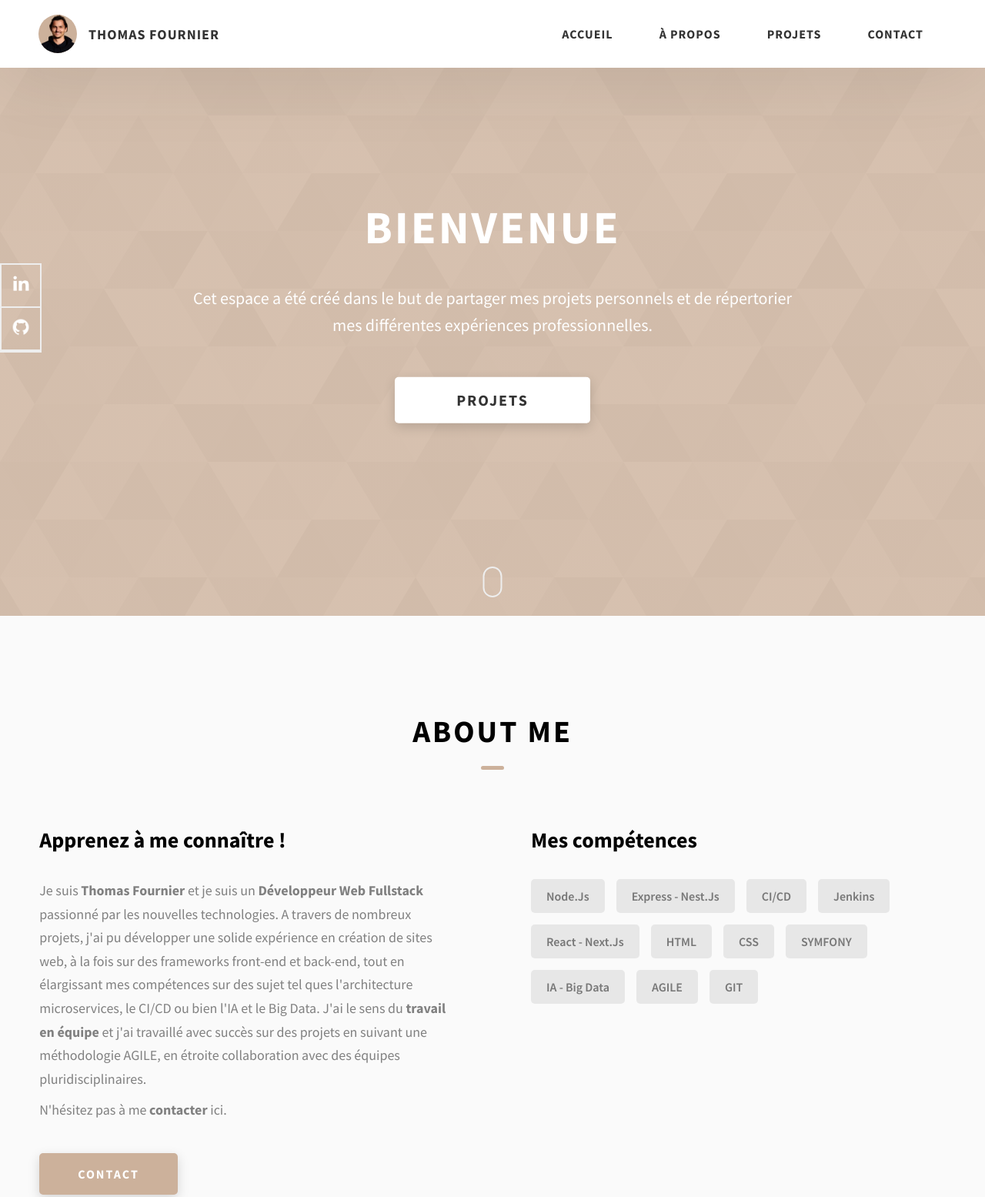
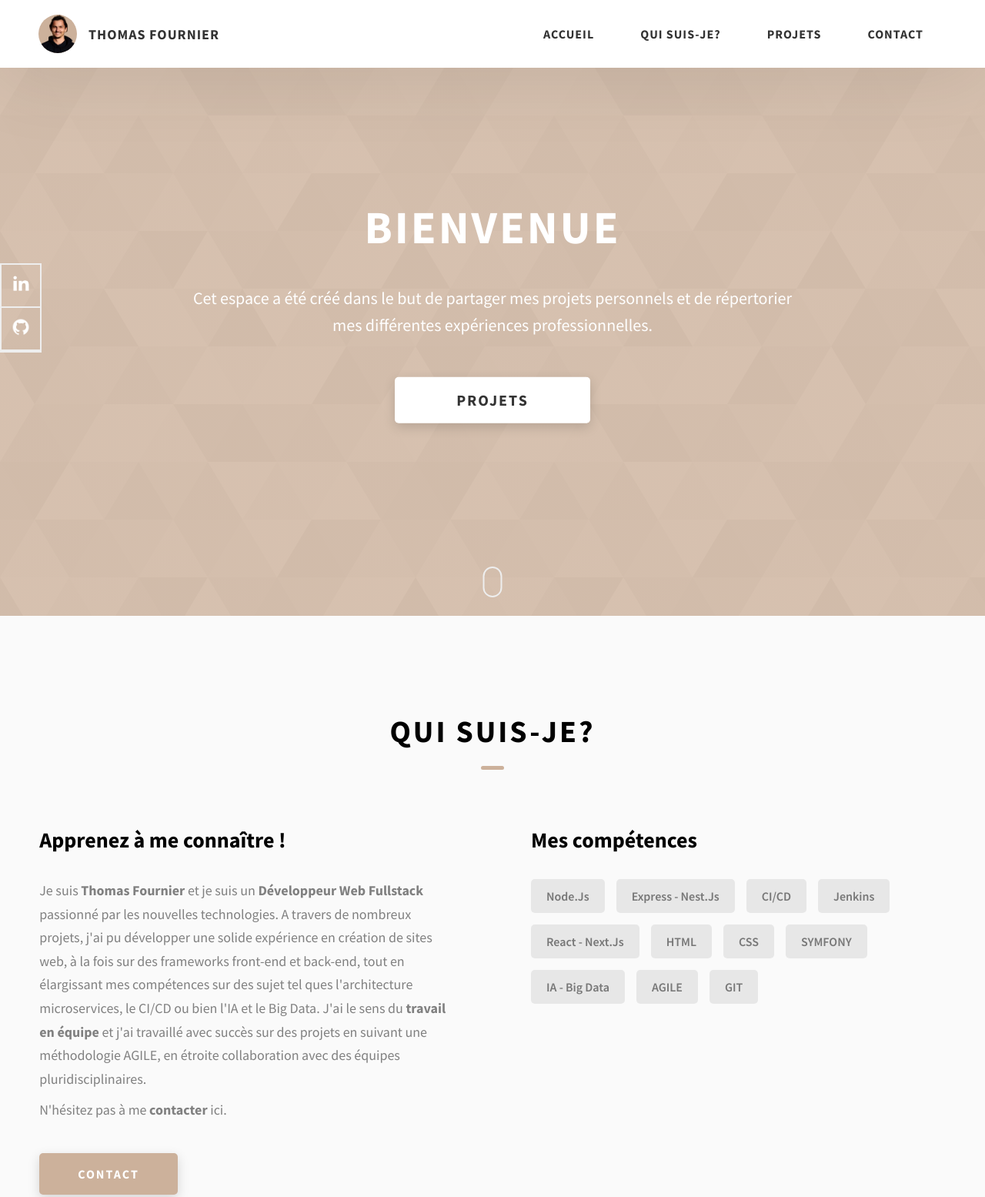
Before and after one commit to ThomasFournierEpitech/ThomasFournierepitech.github.io, a website: page index.html in a window 1280 px wide. Shown: the top 1555 px of the page at 77% size. Drawn offline with Linux system fonts and the light colour scheme.

Commit message:
change about me to Qui suis-je ?

```diff
--- a/index.html
+++ b/index.html
@@ -35,7 +35,7 @@
               <a href="./index.html" class="header__link"> Accueil </a>
             </li>
             <li class="header__link-wrapper">
-              <a href="./index.html#about" class="header__link">À Propos </a>
+              <a href="./index.html#about" class="header__link">Qui suis-je? </a>
             </li>
             <li class="header__link-wrapper">
               <a href="./index.html#projects" class="header__link">
@@ -68,7 +68,7 @@
             </li>
 
             <li class="header__sm-menu-link">
-              <a href="./index.html#about"> À propos </a>
+              <a href="./index.html#about"> Qui suis-je? </a>
             </li>
 
             <li class="header__sm-menu-link">
@@ -121,7 +121,7 @@
     <section id="about" class="about sec-pad">
       <div class="main-container">
         <h2 class="heading heading-sec heading-sec__mb-med">
-          <span class="heading-sec__main">About Me</span>
+          <span class="heading-sec__main">Qui suis-je?</span>
         </h2>
         <div class="about__content">
           <div class="about__content-main">
@@ -205,7 +205,7 @@
             <div class="projects__row-content">
               <h3 class="projects__row-content-title">League of Legends Draft Analyse - Projet Personnel </h3>
               <p class="projects__row-content-desc">
-                En tant qu'ancien fervent adepte de ce jeu, j'ai cherché à proposer une solution SaaS dédiée à l'analyse en temps réel de ce qu'on appelle une "Draft". Cet outil permet aux joueurs, notamment l'entraîneur, de visualiser les statistiques de leur équipe et de les comparer avec celles de l'équipe adverse. Grâce à ce projet, j'ai eu l'opportunité de découvrir de nouvelles technologies telles que Vue.js, FastAPI et les WebSockets..
+                En tant qu'ancien fervent adepte de ce jeu, j'ai cherché Qui suis-je?er une solution SaaS dédiée à l'analyse en temps réel de ce qu'on appelle une "Draft". Cet outil permet aux joueurs, notamment l'entraîneur, de visualiser les statistiques de leur équipe et de les comparer avec celles de l'équipe adverse. Grâce à ce projet, j'ai eu l'opportunité de découvrir de nouvelles technologies telles que Vue.js, FastAPI et les WebSockets..
               </p>
               <a
                 href="./ecrew.html"
```
Also changed, not shown: comiti.html (+2 -2 lines), ecrew.html (+2 -2 lines), project-3.html (+2 -2 lines), README.md.
